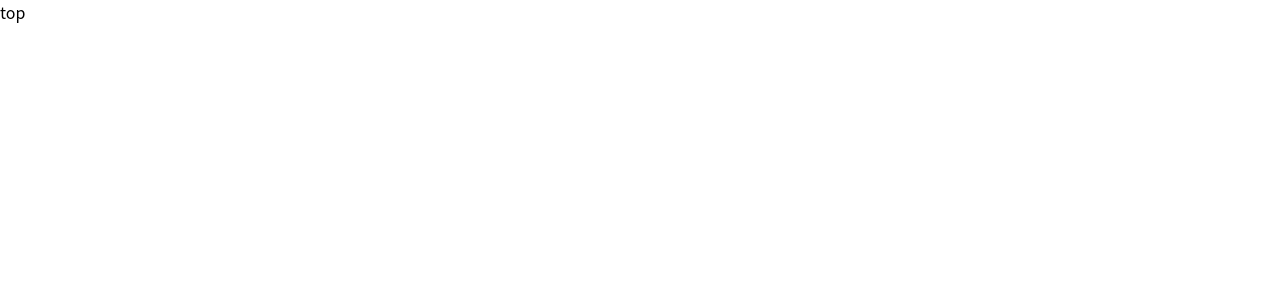
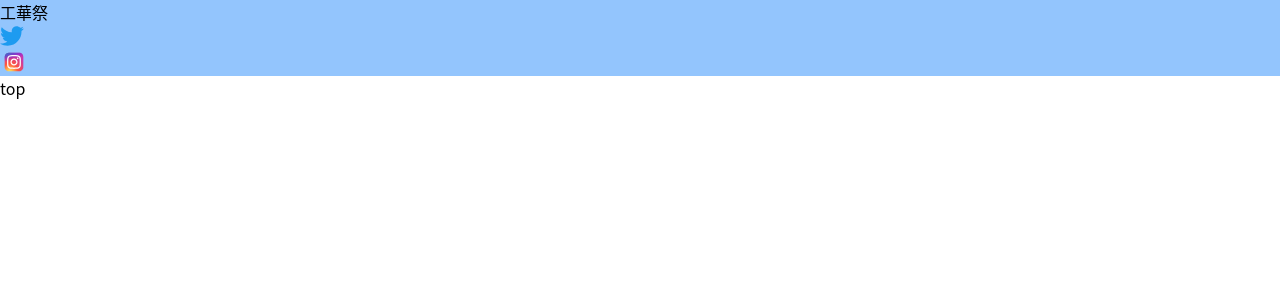
Before and after one commit to gKokasai/23rd.kokasai.com, a React app: page / in a window 1280 px wide. Shown: the top 300 px of the page. Built offline with nearby package versions, Linux system fonts and the light colour scheme.

Commit message:
feat: ヘッダーを追加した

```diff
--- a/src/components/App.tsx
+++ b/src/components/App.tsx
@@ -1,6 +1,12 @@
 import React from "react";
 import Top from "./top/Top";
+import Header from "./common/Header";
 
-const App: React.FC = () => <Top />;
+const App: React.FC = () => (
+  <div>
+    <Header />
+    <Top />
+  </div>
+);
 
 export default App;
--- a/src/components/common/Header.tsx
+++ b/src/components/common/Header.tsx
@@ -1,5 +1,26 @@
 import React from "react";
+import Static from "../../static";
 
-const Header: React.FC = () => <>header</>;
+const Header: React.FC = () => (
+  <div>
+    <header className="bg-blue-300">
+      <h1>工華祭</h1>
+      <a href="https://twitter.com/NITGC_Kokasai">
+        <img
+          className="container h-6 w-6 flex"
+          src={Static.twitterIcon}
+          alt="Twitterのsvgアイコン"
+        />
+      </a>
+      <a href="https://Instagram.com/nitgc_kokasai">
+        <img
+          className="container h-7 w-7 flex"
+          src={Static.instagramIcon}
+          alt="Instagramのsvgアイコン"
+        />
+      </a>
+    </header>
+  </div>
+);
 
 export default Header;
```
